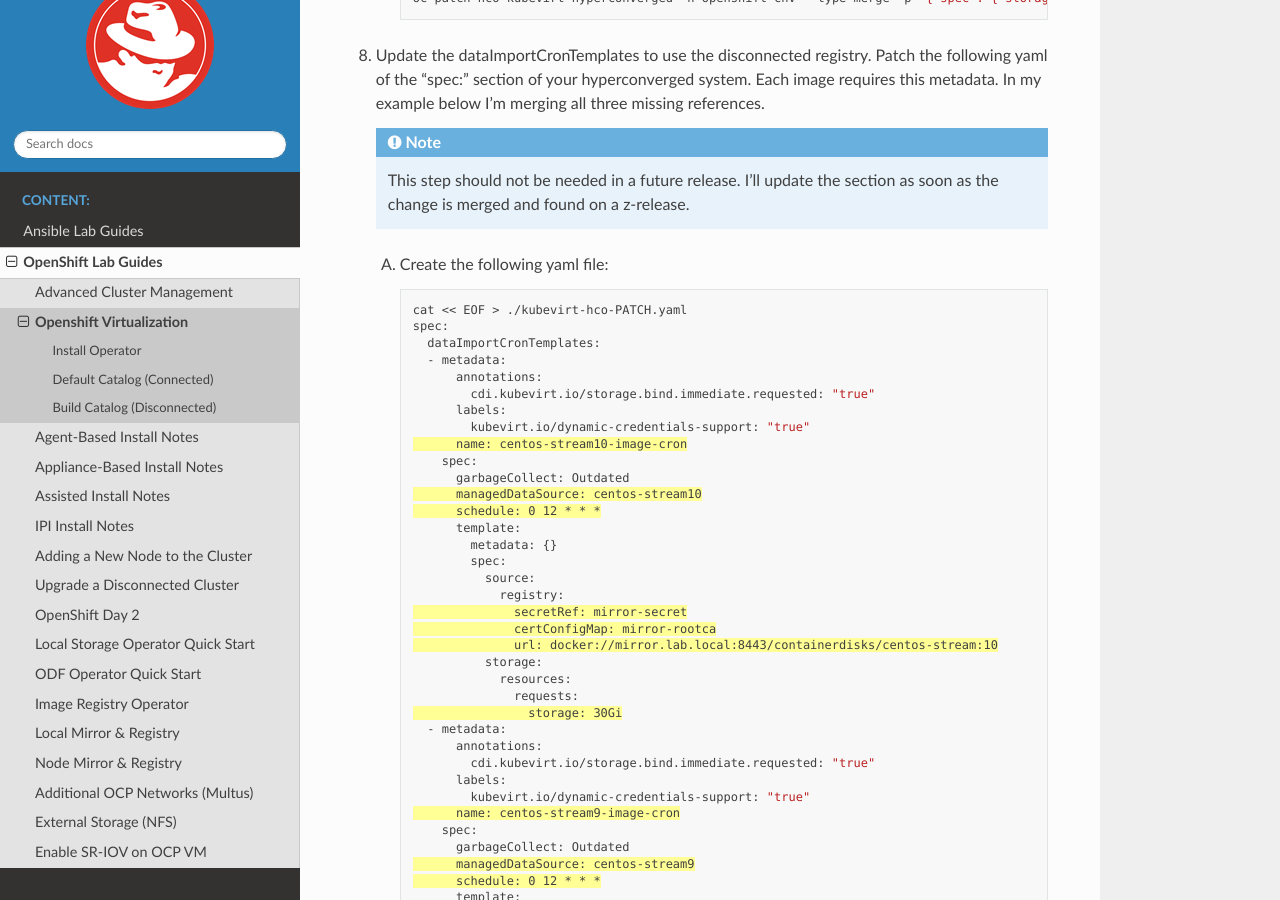
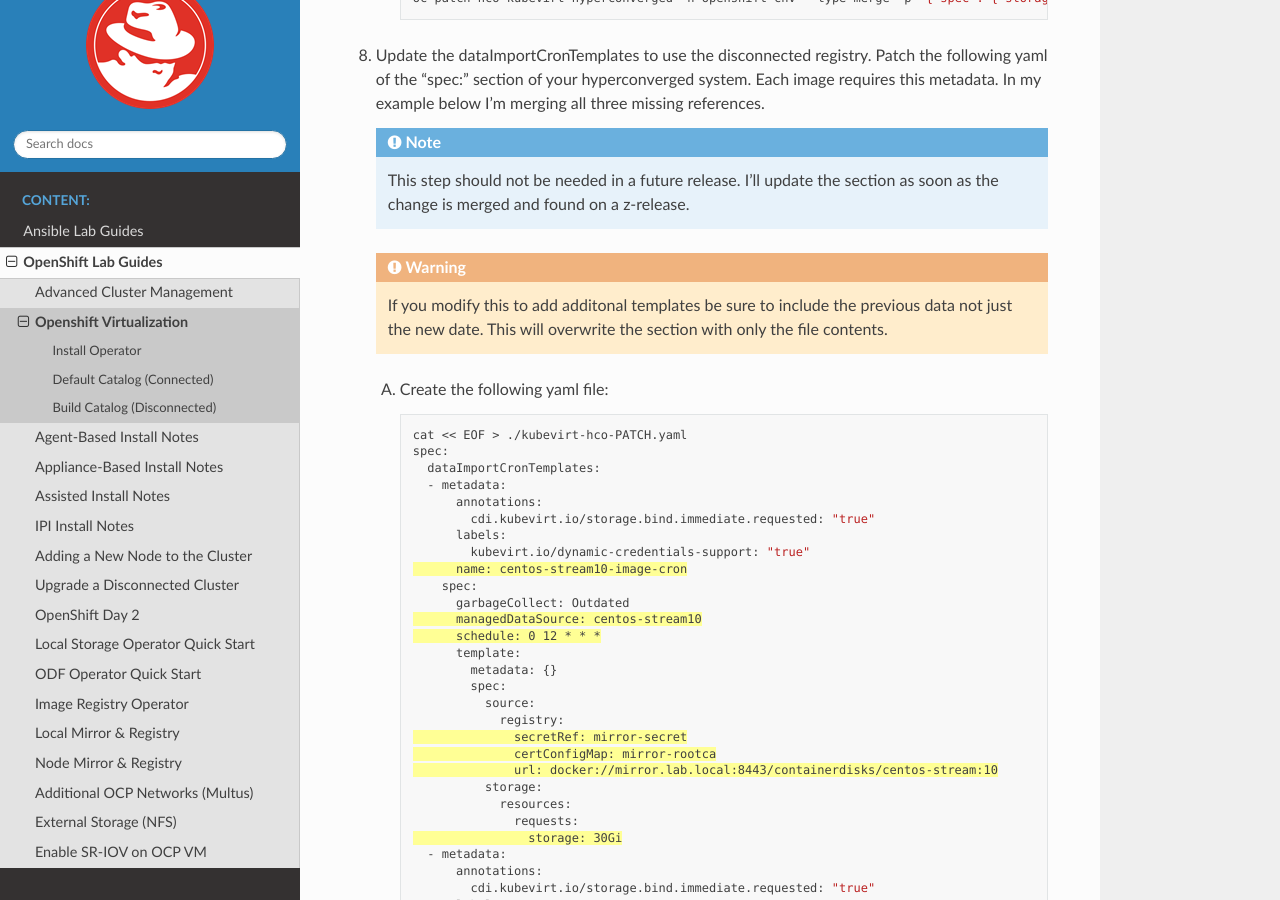
Before and after one commit to vtog/labGuides, a Sphinx documentation site: the page built from source/ocp/kubevirt.rst, in a window 1280 px wide and 900 px high, scrolled down 6208 px. Built offline with Sphinx 7.4.7 and the Read the Docs theme 3.1.0, drawn with Linux system fonts in a browser that asks for light colours; pages that are not in the unit, such as notebooks, are missing from menus.

Commit message:
added merge warning to hco section

```diff
--- a/source/ocp/kubevirt.rst
+++ b/source/ocp/kubevirt.rst
@@ -222,6 +222,10 @@
    .. note:: This step should not be needed in a future release. I'll update
       the section as soon as the change is merged and found on a z-release.
 
+   .. warning:: If you modify this to add additonal templates be sure to
+      include the previous data not just the new date. This will overwrite the
+      section with only the file contents.
+
    A. Create the following yaml file:
 
       .. code-block:: batch
```
